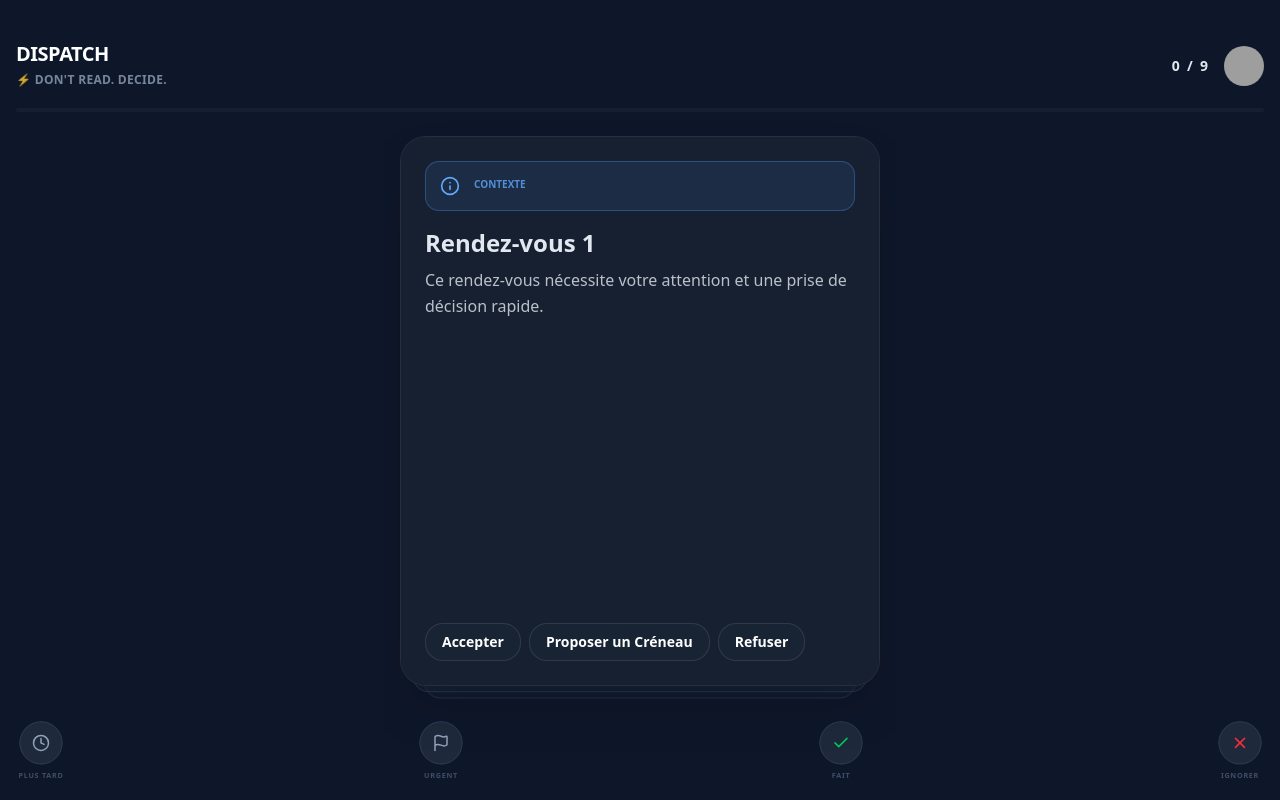
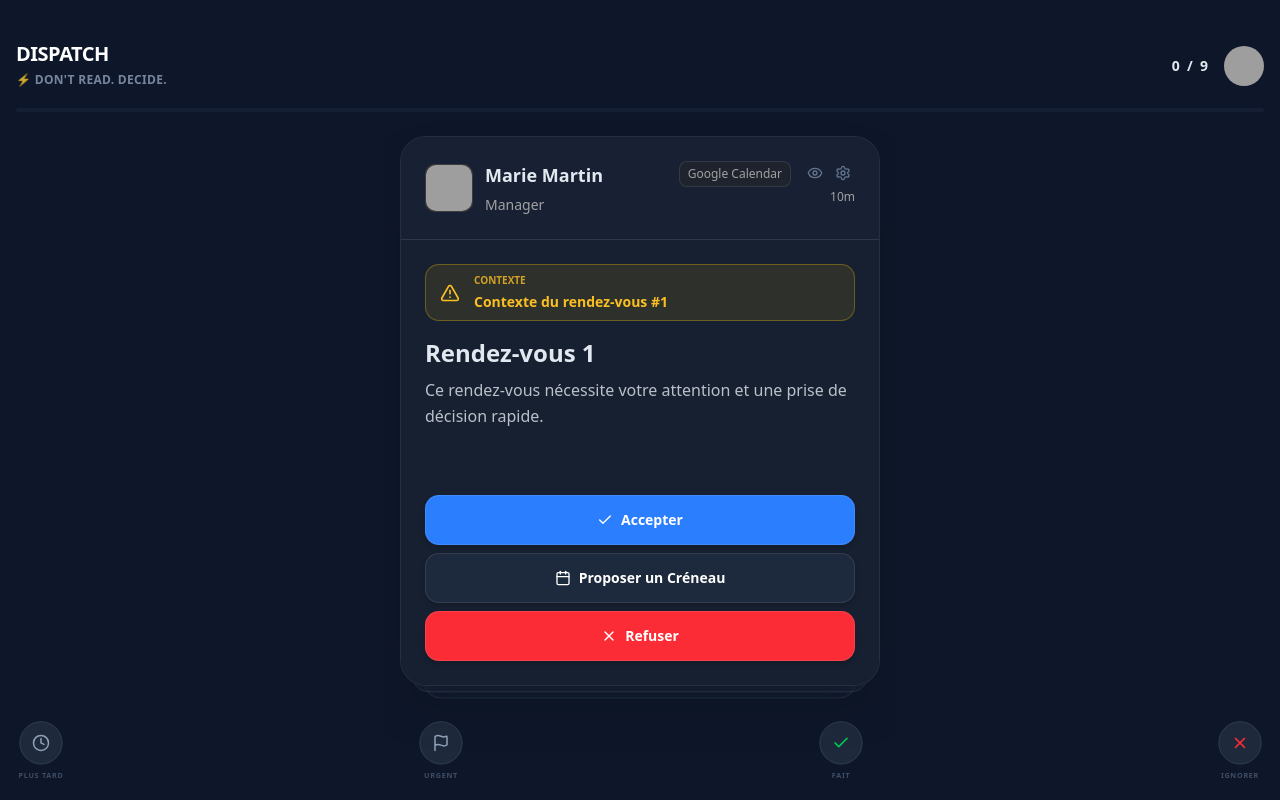
Before and after one commit to Gael-dr/dispatch, a React (Vite) app: page /decisions in a window 1280 px wide. Built offline with nearby package versions, Linux system fonts and the light colour scheme; grey boxes are pictures that could not be loaded.

Commit message:
GA: fix: card UI & mocked data

```diff
--- a/src/features/calendar/CalendarCardRenderer.tsx
+++ b/src/features/calendar/CalendarCardRenderer.tsx
@@ -1,8 +1,8 @@
+import type { CalendarPayload } from '@/engine/cards/card.payloads'
 import type { Card } from '@/engine/cards/card.types'
-import type { CalendarPayload } from '@/engine/cards/card.payloads'
-import ContextBubble from '@/shared/ui/ContextBubble'
 import { CardHeader } from '@/features/cards/CardHeader'
 import { CardShell } from '@/features/cards/CardShell'
+import ContextBubble from '@/shared/ui/ContextBubble'
 
 export function CalendarCardRenderer({
   card,
--- a/src/features/calendar/calendar.card.blueprint.ts
+++ b/src/features/calendar/calendar.card.blueprint.ts
@@ -1,14 +1,7 @@
 import type { CardBlueprint } from '@/engine/cards/cards.blueprint'
+import type { CalendarPayload } from './calendar.payload'
 
-export type CalendarMockPayload = {
-  title: string
-  description: string
-  startDate: Date
-  endDate: Date
-  location?: string
-}
-
-export const calendarBlueprint: CardBlueprint<CalendarMockPayload> = {
+export const calendarBlueprint: CardBlueprint<CalendarPayload> = {
   type: 'calendar',
   connectors: ['google_calendar', 'gmail'],
 
@@ -21,6 +14,24 @@ export const calendarBlueprint: CardBlueprint<CalendarMockPayload> = {
     const start = new Date(seed + 24 * 60 * 60 * 1000)
     const end = new Date(start.getTime() + 60 * 60 * 1000)
 
+    const names = ['Jean Dupont', 'Marie Martin', 'Pierre Dubois', 'Sophie Bernard', 'Luc Moreau']
+    const roles = ['Directeur', 'Manager', 'Développeur', 'Designer', 'Product Owner']
+    const sources = [
+      { type: 'gmail' as const, label: 'Gmail' },
+      { type: 'calendar' as const, label: 'Google Calendar' },
+      { type: 'linkedin' as const, label: 'LinkedIn' },
+      { type: 'direct' as const, label: 'Invitation directe' },
+    ]
+    const severities: Array<'info' | 'warning' | 'error' | 'success'> = ['info', 'warning', 'error', 'success']
+
+    const nameIndex = seed % names.length
+    const name = names[nameIndex]
+    const initials = name
+      .split(' ')
+      .map(n => n[0])
+      .join('')
+      .toUpperCase()
+
     return {
       title: `Rendez-vous ${seed % 1000}`,
       description:
@@ -28,6 +39,18 @@ export const calendarBlueprint: CardBlueprint<CalendarMockPayload> = {
       startDate: start,
       endDate: end,
       location: ['Paris', 'Lyon', 'Marseille'][seed % 3],
+      severity: severities[seed % severities.length],
+      context: {
+        message: `Contexte du rendez-vous #${seed % 1000}`,
+      },
+      sender: {
+        name,
+        role: roles[nameIndex % roles.length],
+        initials,
+        avatar: `https://i.pravatar.cc/150?img=${seed % 70}`,
+      },
+      source: sources[seed % sources.length],
+      status: 'tentative' as const,
     }
   },
 
--- a/src/features/cards/CardActions.tsx
+++ b/src/features/cards/CardActions.tsx
@@ -1,23 +1,28 @@
+// Actions principales des cards - Composant dédié aux actions spécifiques à chaque card
+import { ComponentProps } from 'react'
 import type { UiAction } from '../../engine/policies/card.policy'
+import { getButtonTypeForAction } from '../../engine/policies/card.policy'
+import { ActionBar } from '../../shared/ui/ActionBar'
+import { ActionButton } from '../../shared/ui/ActionButton'
+import { Icon } from '../../shared/ui/Icon'
 
-export function CardActions({
-  actions,
-  onAction,
-}: {
+interface CardActionsProps {
   actions: UiAction[]
   onAction?: (actionId: string) => void
-}) {
+}
+
+export function CardActions({ actions, onAction }: CardActionsProps) {
   return (
-    <div className="flex gap-2 flex-wrap">
-      {actions.map(a => (
-        <button
-          key={a.id}
-          onClick={() => onAction?.(a.id)}
-          className="px-4 py-2 rounded-2xl bg-slate-800/40 border border-white/10 text-white font-bold text-sm hover:bg-slate-800/55 transition"
-        >
-          {a.label}
-        </button>
+    <ActionBar position="top">
+      {actions.map(action => (
+        <ActionButton
+          key={action.id}
+          label={action.label}
+          icon={action.icon as ComponentProps<typeof Icon>['name'] | undefined}
+          buttonType={getButtonTypeForAction(action.type)}
+          onClick={() => onAction?.(action.id)}
+        />
       ))}
-    </div>
+    </ActionBar>
   )
 }
--- a/src/features/cards/CardShell.tsx
+++ b/src/features/cards/CardShell.tsx
@@ -1,6 +1,6 @@
-import type { ReactNode } from 'react'
 import type { Card } from '@/engine/cards/card.types'
 import { getAvailableActions } from '@/engine/policies/card.policy'
+import type { ReactNode } from 'react'
 import { CardActions } from './CardActions'
 
 export function CardShell({
--- a/src/features/notification/notification.card.blueprint.ts
+++ b/src/features/notification/notification.card.blueprint.ts
@@ -1,9 +1,7 @@
 import type { CardBlueprint } from '../../engine/cards/cards.blueprint'
+import type { NotificationPayload } from './notification.payload'
 
-export const notificationBlueprint: CardBlueprint<{
-  message: string
-  source: string
-}> = {
+export const notificationBlueprint: CardBlueprint<NotificationPayload> = {
   type: 'notification',
   connectors: ['slack', 'gmail'],
 
@@ -12,10 +10,52 @@ export const notificationBlueprint: CardBlueprint<{
     priority: 'low',
   }),
 
-  payloadFactory: seed => ({
-    message: `Ping #${seed % 1000}`,
-    source: 'Slack (mock)',
-  }),
+  payloadFactory: seed => {
+    const names = ['Sarah Chen', 'Alex Rivera', 'Emma Wilson', 'Tom Anderson', 'Lisa Garcia']
+    const roles = ['Team Lead', 'Developer', 'Designer', 'Product Manager', 'QA Engineer']
+    const sources = [
+      { type: 'gmail' as const, label: 'Gmail' },
+      { type: 'custom' as const, label: 'Slack' },
+      { type: 'linkedin' as const, label: 'LinkedIn' },
+      { type: 'direct' as const, label: 'Direct' },
+    ]
+    const severities: Array<'info' | 'warning' | 'error' | 'success'> = ['info', 'warning', 'error', 'success']
+    const messages = [
+      'Nouveau message dans le canal #general',
+      'Vous avez été mentionné dans un thread',
+      'Nouvelle tâche assignée',
+      'Rappel : Réunion dans 30 minutes',
+      'Mise à jour importante disponible',
+    ]
+
+    const nameIndex = seed % names.length
+    const name = names[nameIndex]
+    const initials = name
+      .split(' ')
+      .map(n => n[0])
+      .join('')
+      .toUpperCase()
+
+    const timestamp = new Date(seed - (seed % 86400000)) // Rond à la journée
+
+    return {
+      title: 'Nouvelle notification',
+      message: messages[seed % messages.length],
+      timestamp,
+      severity: severities[seed % severities.length],
+      context: {
+        message: `Notification #${seed % 1000}`,
+      },
+      sender: {
+        name,
+        role: roles[nameIndex % roles.length],
+        initials,
+        avatar: `https://i.pravatar.cc/150?img=${seed % 70}`,
+      },
+      source: sources[seed % sources.length],
+      read: false,
+    }
+  },
 
   actions: () => [
     {
```
